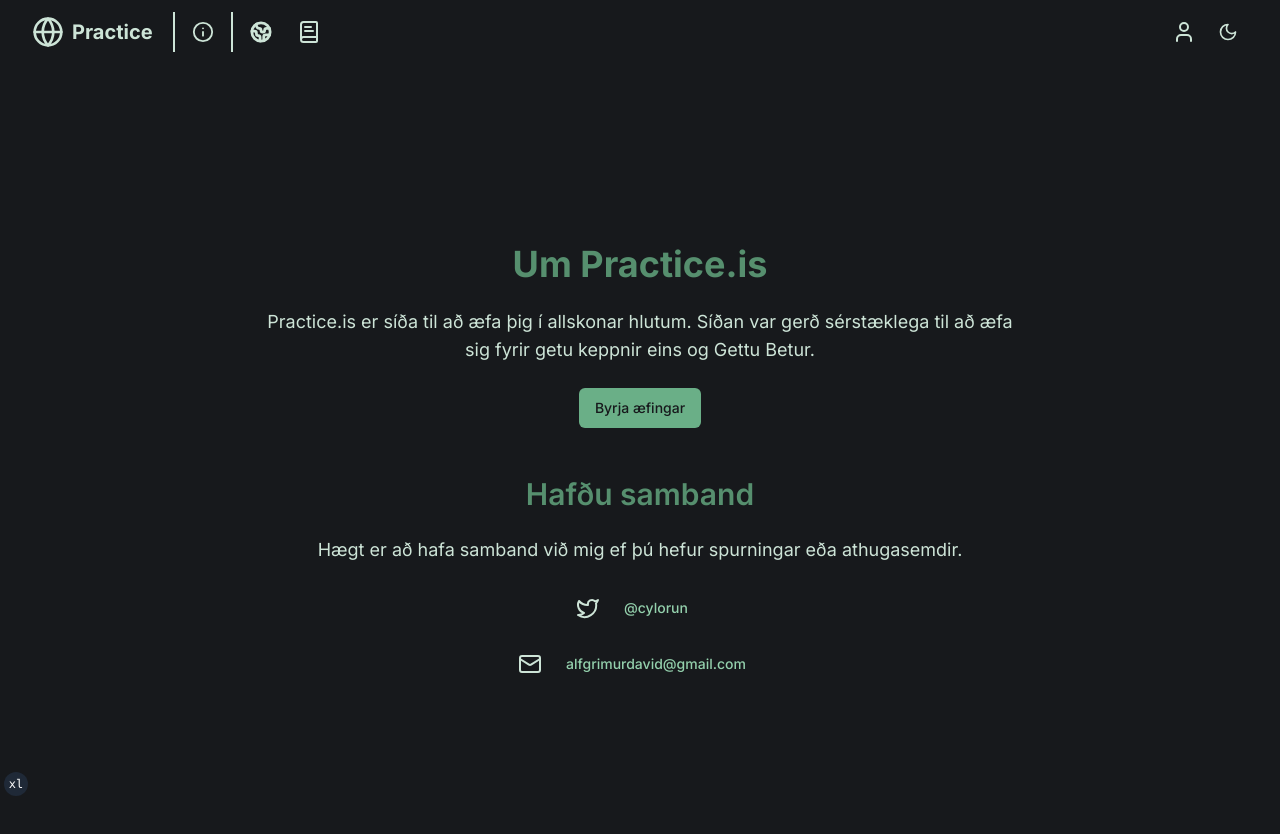
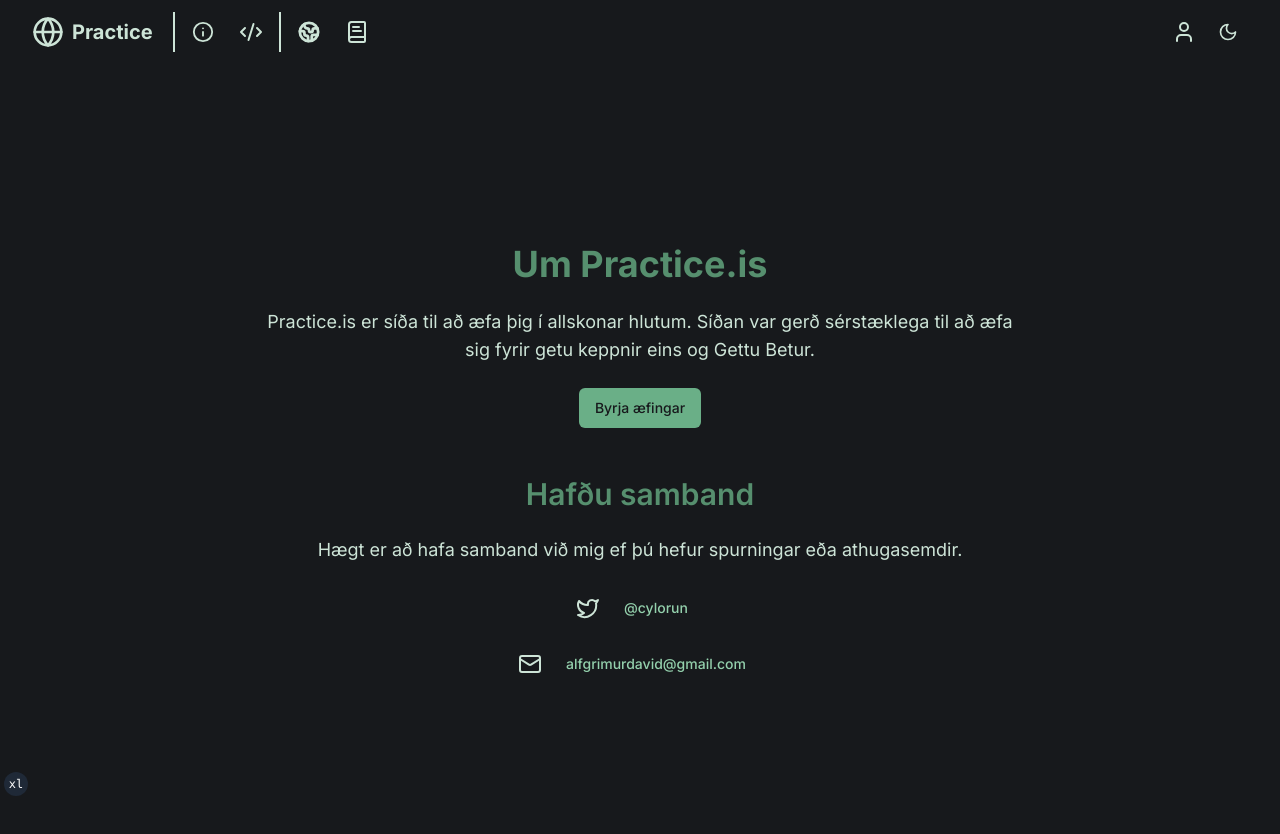
Before and after one commit to cylorun/practice.is, a Next.js app: page /about in a window 1280 px wide. Shown: the top 834 px of the page. Built offline with nearby package versions, Linux system fonts and the light colour scheme; no server answers.

Commit message:
link repo in navbar

```diff
--- a/components/icons.tsx
+++ b/components/icons.tsx
@@ -53,6 +53,15 @@
 			<path
 				d="M20.317 4.3698a19.7913 19.7913 0 00-4.8851-1.5152.0741.0741 0 00-.0785.0371c-.211.3753-.4447.8648-.6083 1.2495-1.8447-.2762-3.68-.2762-5.4868 0-.1636-.3933-.4058-.8742-.6177-1.2495a.077.077 0 00-.0785-.037 19.7363 19.7363 0 00-4.8852 1.515.0699.0699 0 00-.0321.0277C.5334 9.0458-.319 13.5799.0992 18.0578a.0824.0824 0 00.0312.0561c2.0528 1.5076 4.0413 2.4228 5.9929 3.0294a.0777.0777 0 00.0842-.0276c.4616-.6304.8731-1.2952 1.226-1.9942a.076.076 0 00-.0416-.1057c-.6528-.2476-1.2743-.5495-1.8722-.8923a.077.077 0 01-.0076-.1277c.1258-.0943.2517-.1923.3718-.2914a.0743.0743 0 01.0776-.0105c3.9278 1.7933 8.18 1.7933 12.0614 0a.0739.0739 0 01.0785.0095c.1202.099.246.1981.3728.2924a.077.077 0 01-.0066.1276 12.2986 12.2986 0 01-1.873.8914.0766.0766 0 00-.0407.1067c.3604.698.7719 1.3628 1.225 1.9932a.076.076 0 00.0842.0286c1.961-.6067 3.9495-1.5219 6.0023-3.0294a.077.077 0 00.0313-.0552c.5004-5.177-.8382-9.6739-3.5485-13.6604a.061.061 0 00-.0312-.0286zM8.02 15.3312c-1.1825 0-2.1569-1.0857-2.1569-2.419 0-1.3332.9555-2.4189 2.157-2.4189 1.2108 0 2.1757 1.0952 2.1568 2.419 0 1.3332-.9555 2.4189-2.1569 2.4189zm7.9748 0c-1.1825 0-2.1569-1.0857-2.1569-2.419 0-1.3332.9554-2.4189 2.1569-2.4189 1.2108 0 2.1757 1.0952 2.1568 2.419 0 1.3332-.946 2.4189-2.1568 2.4189Z"/>
 		</svg>
+	),
+	code: (props: LucideProps) => (
+		<svg xmlns="http://www.w3.org/2000/svg" width="24" height="24" viewBox="0 0 24 24" fill="none"
+			 stroke="currentColor" strokeWidth="2" strokeLinecap="round" strokeLinejoin="round"
+			 className="lucide lucide-code-xml">
+			<path d="m18 16 4-4-4-4"/>
+			<path d="m6 8-4 4 4 4"/>
+			<path d="m14.5 4-5 16"/>
+		</svg>
 	)
 
 }
--- a/components/main-nav.tsx
+++ b/components/main-nav.tsx
@@ -5,6 +5,7 @@
 import {Icons} from "@/components/icons"
 import {buttonVariants} from "@/components/ui/button";
 import {GameModeBar} from "@/components/gamemode-bar";
+import Tooltip from "@/components/ui/tooltip";
 
 export function MainNav() {
 	return (
@@ -15,6 +16,7 @@
 			</Link>
 			<nav className="flex gap-2 border-l-2 border-l-foreground">
 				{/*About button*/}
+				<Tooltip text="Info" direction="bottom">
 					<Link
 						href={"/about"}
 						className={"ml-2 flex items-center text-sm font-medium"}
@@ -29,6 +31,25 @@
 							<span className="sr-only">About</span>
 						</div>
 					</Link>
+				</Tooltip>
+				{/*gh repo button*/}
+				<Tooltip text={"Code"} direction="bottom" >
+					<Link
+						target="_blank"
+						href={"https://github.com/cylorun/practice.is"}
+						className={" flex items-center text-sm font-medium"}
+					>
+						<div
+							className={buttonVariants({
+								size: "icon",
+								variant: "ghost",
+							})}
+						>
+							<Icons.code/>
+							<span className="sr-only">Github Repo</span>
+						</div>
+					</Link>
+				</Tooltip>
 				<GameModeBar/>
 			</nav>
 		</div>
```
Lines whose indentation alone changed are shown as unchanged.
